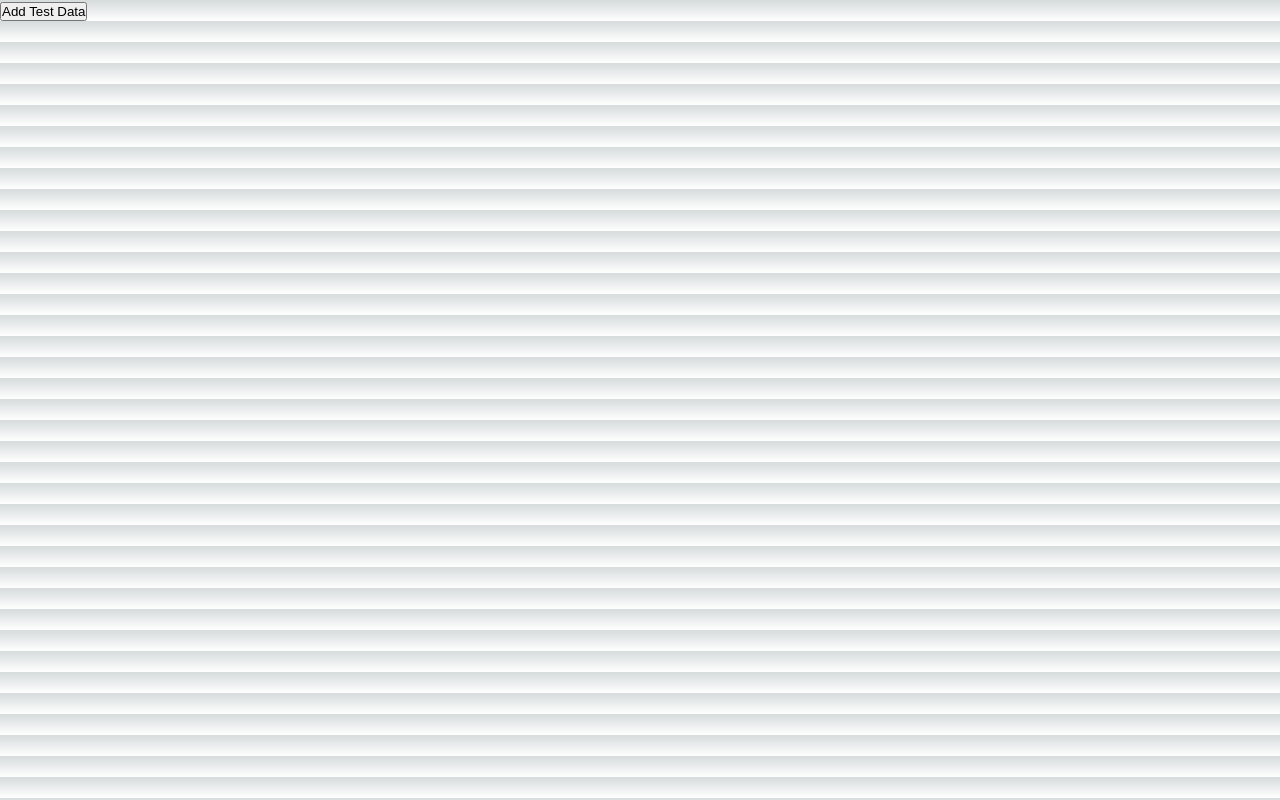
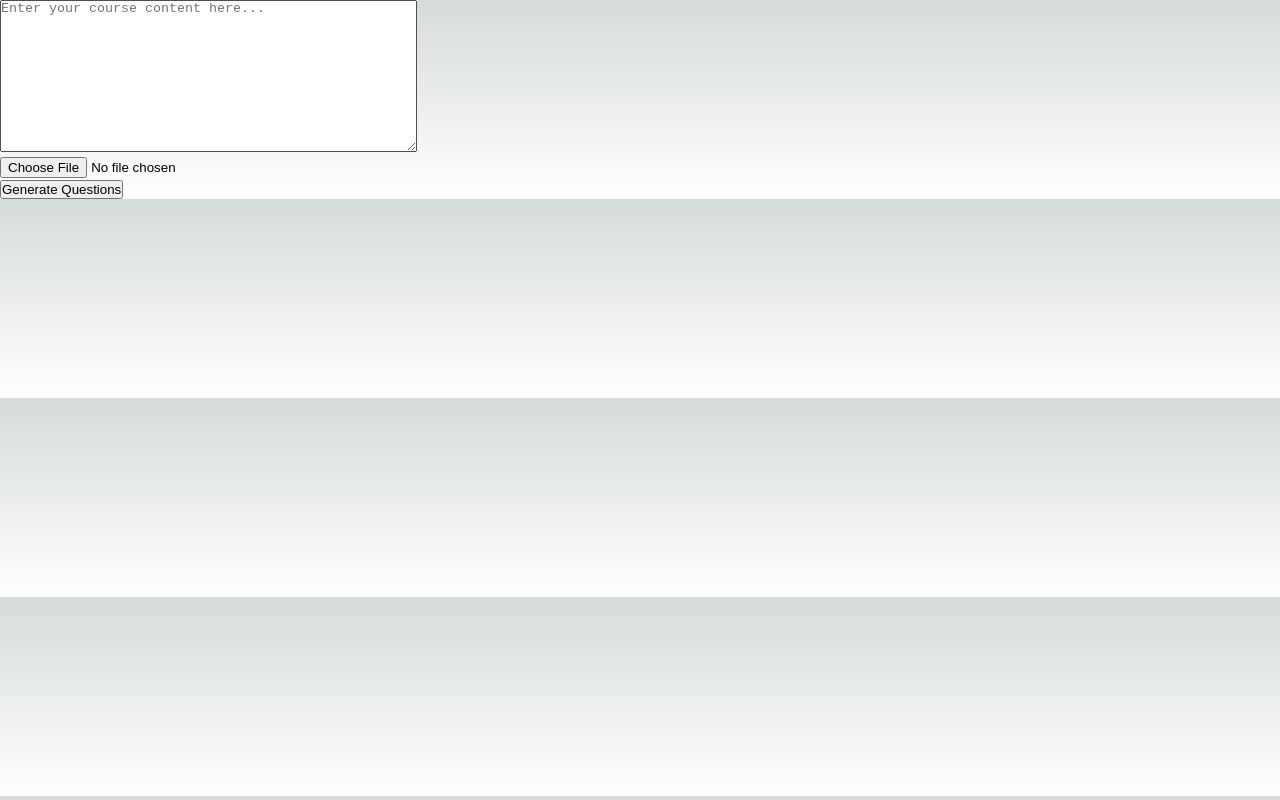
Before and after one commit to RawanKarroum/StudyPulse, a Next.js app in the folder study-pulse/: page / in a window 1280 px wide. Built offline with nearby package versions, Linux system fonts and the light colour scheme; no server answers.

Commit message:
able to generate questions based on pdf or input

```diff
--- /dev/null
+++ b/study-pulse/app/api/generate-qa/route.ts
@@ -0,0 +1,48 @@
+import { NextResponse } from 'next/server';
+import OpenAI from 'openai';
+import { pdfToText } from 'pdf-ts';
+
+export async function POST(req: Request) {
+  try {
+    const formData = await req.formData();
+    const file = formData.get('file') as Blob | null;
+
+    if (!file) {
+      return NextResponse.json({ error: 'No file uploaded' }, { status: 400 });
+    }
+
+    let textContent = '';
+
+    if (file.type === 'application/pdf') {
+      const arrayBuffer = await file.arrayBuffer();
+      const buffer = Buffer.from(arrayBuffer);
+      textContent = await pdfToText(buffer);
+      //console.log("Extracted text from PDF:", textContent.slice(0, 500));
+    } else if (file.type === 'text/plain') {
+      textContent = await file.text();
+      //console.log("Extracted text from plain text file:", textContent.slice(0, 500));
+    } else {
+      return NextResponse.json({ error: 'Unsupported file type' }, { status: 400 });
+    }
+
+    const openai = new OpenAI({ apiKey: process.env.OPENAI_API_KEY });
+    const response = await openai.chat.completions.create({
+      model: 'gpt-4o-mini',
+      messages: [
+        {
+          role: 'user',
+          content: `Based on the following course content: "${textContent}", generate a set of practice questions along with their answers. Make sure the questions cover the key topics and concepts.`,
+        },
+      ],
+      max_tokens: 1000,
+    });
+
+    const generatedQnA = response.choices?.[0]?.message?.content?.split('\n\n').map(qna => qna.trim()) || [];
+    console.log("Generated questions and answers:", generatedQnA);
+
+    return NextResponse.json({ questionsAndAnswers: generatedQnA });
+  } catch (error) {
+    console.error('Error processing request:', error);
+    return NextResponse.json({ error: 'Internal Server Error' }, { status: 500 });
+  }
+}
--- a/study-pulse/app/page.tsx
+++ b/study-pulse/app/page.tsx
@@ -1,25 +1,102 @@
-'use client'
+'use client';
 
-import Image from "next/image";
-import { db } from "./config/firebase";
-import { collection, addDoc } from "firebase/firestore";
+import { useState, FormEvent, ChangeEvent } from 'react';
 
 export default function Home() {
-  const addTestData = async () => {
+  const [textContent, setTextContent] = useState<string>('');
+  const [file, setFile] = useState<File | null>(null);
+  const [uploadStatus, setUploadStatus] = useState<string>('');
+  const [questionsAndAnswers, setQuestionsAndAnswers] = useState<string[]>([]);
+
+  const handleTextChange = (event: ChangeEvent<HTMLTextAreaElement>) => {
+    setTextContent(event.target.value);
+    setFile(null);
+  };
+
+  const handleFileChange = (event: ChangeEvent<HTMLInputElement>) => {
+    const uploadedFile = event.target.files ? event.target.files[0] : null;
+    console.log("File selected:", uploadedFile);
+    setFile(uploadedFile);
+    setTextContent('');
+  };
+
+  const handleSubmit = async (event: FormEvent) => {
+    event.preventDefault();
+
+    if (!textContent.trim() && !file) {
+      setUploadStatus('Please enter text content or upload a file.');
+      return;
+    }
+
+    let formData: FormData | null = null;
+    let requestBody: any = null;
+    let headers: HeadersInit = {};
+
+    if (file) {
+      formData = new FormData();
+      formData.append('file', file);
+      console.log("Submitting file:", file);
+    } else if (textContent.trim()) {
+      headers = {
+        'Content-Type': 'application/json',
+      };
+      requestBody = JSON.stringify({ textContent });
+      console.log("Submitting text content:", textContent);
+    }
+
     try {
-      const docRef = await addDoc(collection(db, "testCollection"), {
-        name: "Test Entry",
-        description: "This is a test entry for Firestore"
+      const response = await fetch('/api/generate-qa', {
+        method: 'POST',
+        body: formData || requestBody,
+        headers: headers,
       });
-      console.log("Document written with ID: ", docRef.id);
-    } catch (e) {
-      console.error("Error adding document: ", e);
+
+      console.log("Response status:", response.status);
+      console.log("Response headers:", response.headers);
+
+      if (!response.ok) {
+        const errorData = await response.json();
+        setUploadStatus(`Error: ${errorData.error}`);
+        return;
+      }
+
+      const data = await response.json();
+      console.log("Response data:", data);
+      setUploadStatus('Content processed successfully!');
+      setQuestionsAndAnswers(data.questionsAndAnswers);
+    } catch (error) {
+      setUploadStatus('Error processing content.');
+      console.error('Upload Error:', error);
     }
   };
 
   return (
     <div>
-      <button onClick={addTestData}>Add Test Data</button>
+      <form onSubmit={handleSubmit}>
+        <textarea
+          rows={10}
+          cols={50}
+          value={textContent}
+          onChange={handleTextChange}
+          placeholder="Enter your course content here..."
+        />
+        <br />
+        <input type="file" accept=".txt,.pdf" onChange={handleFileChange} />
+        <br />
+        <button type="submit">Generate Questions</button>
+      </form>
+      <p>{uploadStatus}</p>
+
+      {questionsAndAnswers.length > 0 && (
+        <div>
+          <h2>Generated Questions and Answers</h2>
+          <ul>
+            {questionsAndAnswers.map((qa, index) => (
+              <li key={index}>{qa}</li>
+            ))}
+          </ul>
+        </div>
+      )}
     </div>
   );
 }
--- a/study-pulse/package.json
+++ b/study-pulse/package.json
@@ -11,11 +11,15 @@
   "dependencies": {
     "firebase": "^10.12.5",
     "next": "14.2.5",
+    "openai": "^4.0.0",
+    "pdf-parse": "^1.1.1",
+    "pdf-ts": "^0.0.2",
     "react": "^18",
     "react-dom": "^18"
   },
   "devDependencies": {
     "@types/node": "^20",
+    "@types/pdf-parse": "^1.1.4",
     "@types/react": "^18",
     "@types/react-dom": "^18",
     "eslint": "^8",
```
Also changed, not shown: 1 other file (tests, documents, lock files or other folders).
